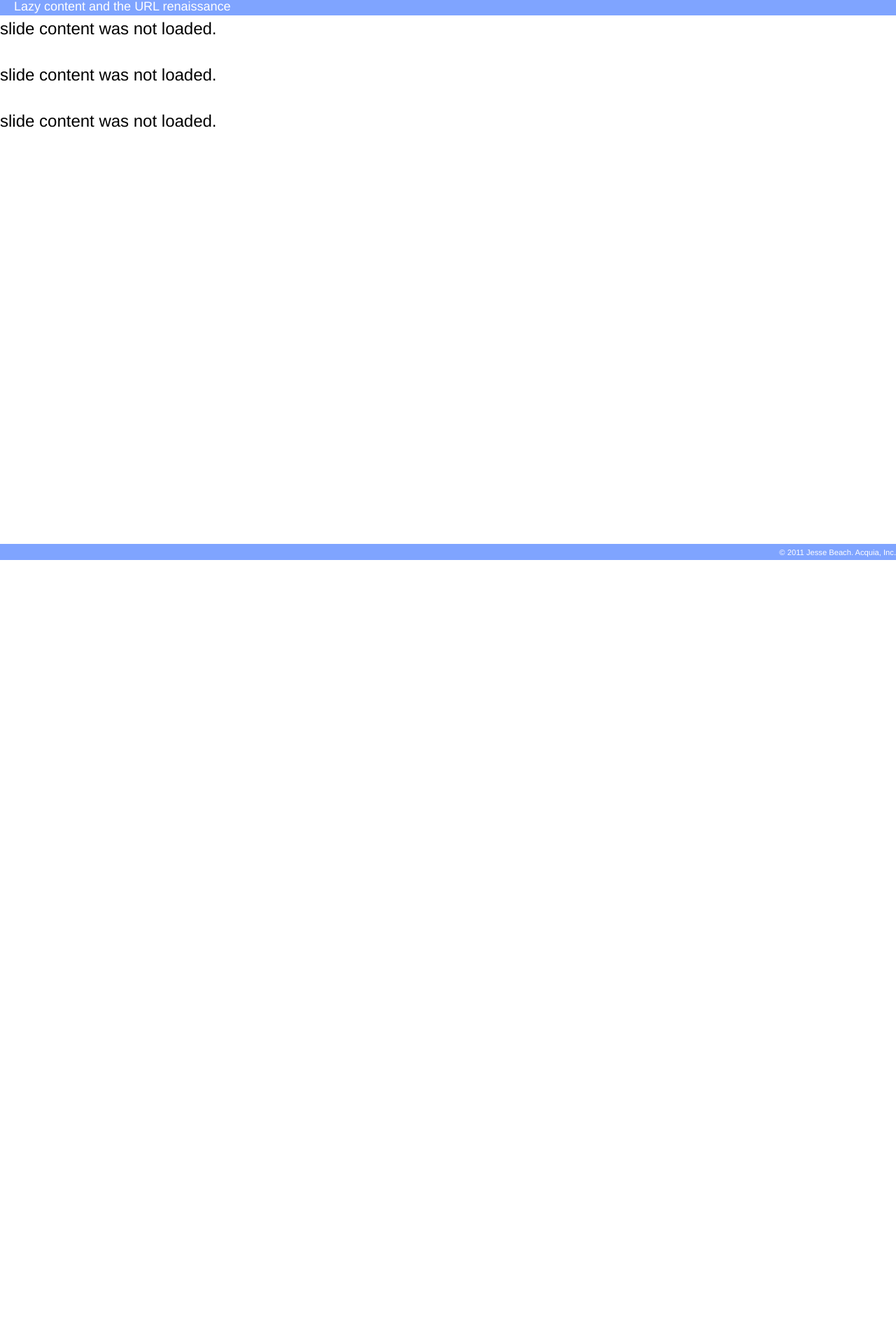
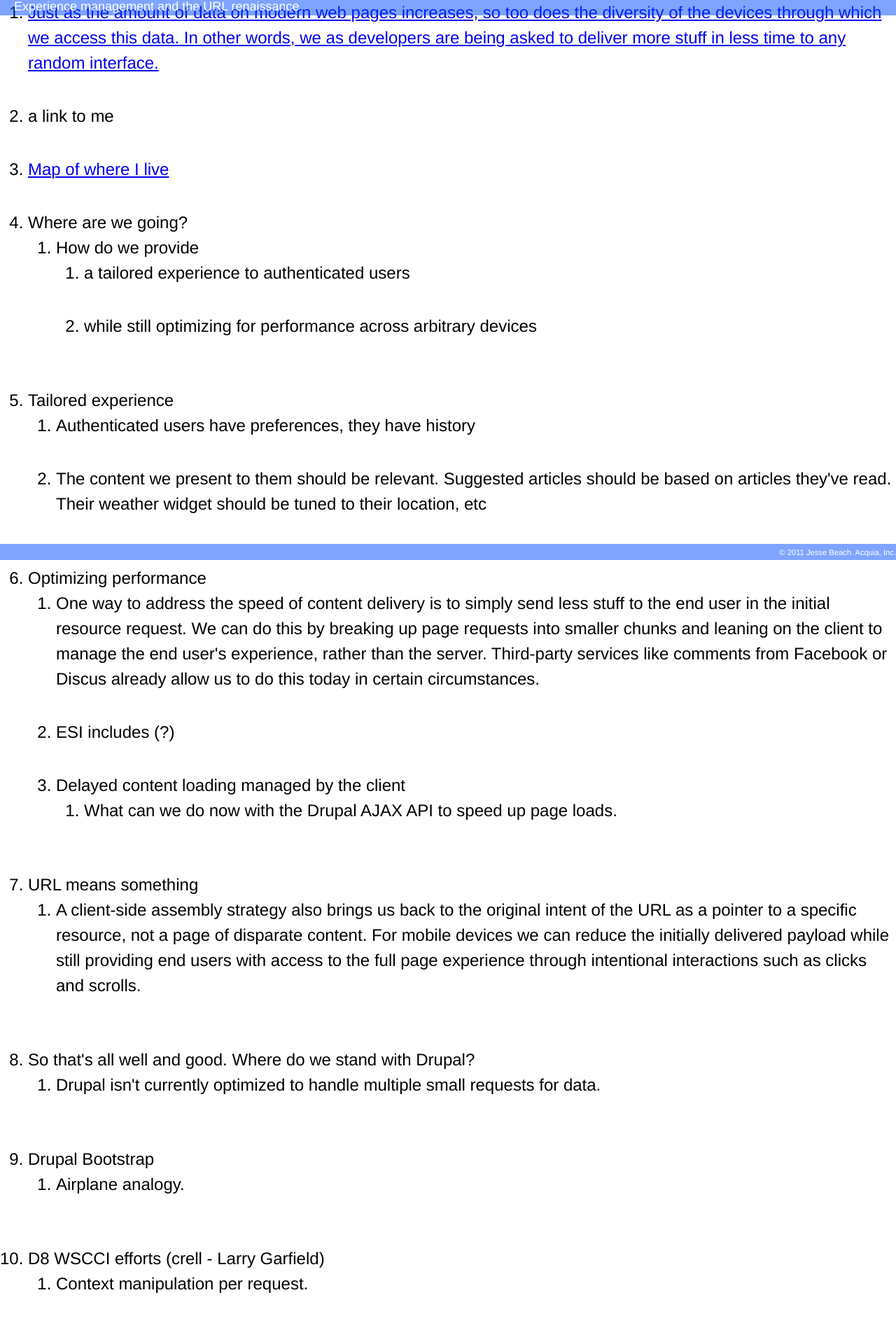
Before and after one commit to jessebeach/ux-mgmt, a PHP site: page / in a window 1280 px wide. Shown: the top 1920 px of the page at 70% size. Before the commit the page ends 800 px from the top, so only its background shows below. Run offline with PHP 8.4, Linux system fonts and the light colour scheme; some libraries are stand-ins or nearby versions.

Commit message:
Adding the controls script, index.php and the head include file.
Signed-off-by: Jesse Beach <splendidnoise@gmail.com>

```diff
--- a/includes/head.tpl.php
+++ b/includes/head.tpl.php
@@ -9,5 +9,5 @@
 <link type="text/css" rel="stylesheet" href="/css/presentation.css" />
 <link type="text/css" rel="stylesheet" href="/css/style.css" />
 <script src="/plugins/jquery/jquery.min.js"></script>
-<script src="/plugins/jQuery-Presentation/scripts/jquery.presentation-full.js"></script>
+<script src="/plugins/jquery.preso/scripts/jquery.preso.js"></script>
 <script src="/js/control.js"></script>
--- a/index.php
+++ b/index.php
@@ -9,21 +9,87 @@
 	</head>
 	<body>
     <header class="doc">
-			<h1>Lazy content and the URL renaissance</h1>
+			<h1>Experience management and the URL renaissance</h1>
     </header>
 
     <section class="doc">
-			<div id="slides">
-				<div class="slide" data-href="slides/intro.php">
-					<p>slide content was not loaded.</p>
-				</div>
-				<div class="slide" data-href="slides/map-nj.php">
-					<p>slide content was not loaded.</p>
-				</div>
-				<div class="slide" data-href="slides/simple-page.php">
-					<p>slide content was not loaded.</p>
-				</div>
-			</div>
+			<ol class="outline">
+				<li><a class="slide" href="slides/intro.php">Just as the amount of data on modern web pages increases, so too does the diversity of the devices through which we access this data. In other words, we as developers are being asked to deliver more stuff in less time to any random interface.</a></li>
+				<li>a link to me</li>
+				<li><a href="slides/map-nj.php">Map of where I live</a></li>
+				<li>Where are we going?
+					<ol>
+						<li>How do we provide
+							<ol>
+								<li class="slide">a tailored experience to authenticated users</li>
+								<li class="slide">while still optimizing for performance across arbitrary devices</li>
+							</ol>
+						</li>
+					</ol>
+				</li>
+				<li class="slide">Tailored experience
+					<ol>
+						<li>Authenticated users have preferences, they have history</li>
+						<li>The content we present to them should be relevant. Suggested articles should be based on articles they've read. Their weather widget should be tuned to their location, etc</li>
+					</ol>
+				</li>
+				<li class="slide">Optimizing performance
+					<ol>
+						<li class="slide">One way to address the speed of content delivery is to simply send less stuff to the end user in the initial resource request. We can do this by breaking up page requests into smaller chunks and leaning on the client to manage the end user's experience, rather than the server.  Third-party services like comments from Facebook or Discus already allow us to do this today in certain circumstances.</li>
+						<li class="slide">ESI includes (?)</li>
+						<li class="slide">Delayed content loading managed by the client
+							<ol>
+								<li>What can we do now with the Drupal AJAX API to speed up page loads.</li>
+							</ol>
+						</li>
+					</ol>
+				</li>
+				<li>URL means something
+					<ol>
+						<li>A client-side assembly strategy also brings us back to the original intent of the URL as a pointer to a specific resource, not a page of disparate content. For mobile devices we can reduce the initially delivered payload while still providing end users with access to the full page experience through intentional interactions such as clicks and scrolls.</li>
+					</ol>
+				</li>
+				<li>So that's all well and good. Where do we stand with Drupal?
+			    <ol>
+			    	<li>Drupal isn't currently optimized to handle multiple small requests for data.</li>
+			    </ol>
+				</li>
+				<li>Drupal Bootstrap
+			    <ol>
+			    	<li>Airplane analogy.</li>
+			    </ol>
+				</li>
+				<li>D8 WSCCI efforts (crell - Larry Garfield)
+			    <ol>
+			    	<li>Context manipulation per request.</li>
+			    </ol>
+				</li>
+				<li>Progressive enhancement
+					<ol>
+						<li>This is not new.</li>
+						<li>Content first is a better way to frame your approach to experience design</li>
+					</ol>
+				</li>
+				<li>How enhanced pages work in mobile/desktop scenarios</li>
+				<li>SEO concerns
+			    <ol>
+			    	<li>URLs point to content.</li>
+						<li>Sitemaps are just as important as they've always been</li>
+					</ol>
+				</li>
+				<li>Accessibility concerns
+			    <ol>
+			    	<li>98.4% of screen reader users have javascript enabled</li>
+			    	<li>http://webaim.org/projects/screenreadersurvey3/</li>
+			    </ol>
+				</li>
+				<li>What we need to do is bring the disparate pieces of the stack together: server side, client side, mobile/desktop presentation, experience management
+			    <ol>
+			    	<li>we are simultaneously trying to improve actual page performance as well as perceived page performance.</li>
+			    	<li>Drupal will need to adapt to become a content delivery platform rather than a page delivery platform.</li>
+			    </ol>
+				</li>
+			</ol>
 		</section>
 
 		<footer class="doc"><small>&copy; 2011 Jesse Beach. Acquia, Inc.</small></footer>
--- a/js/control.js
+++ b/js/control.js
@@ -2,11 +2,11 @@
 	$(document).on({
 		'ready': startPresentation
 	}, '', {
-		presentation: '#slides'
+		presentation: '.outline'
 	});
 
 	function startPresentation (event) {
-		$(event.data.presentation).presentation({
+		$(event.data.presentation).preso({
 		  slide: '.slide', //Reference to each individual slide
 		  pagerClass: 'nav-pager', //Class to put on the unordered list that contains links to each slide
 		  prevNextClass: 'nav-prev-next', //Class to put on the unordered list that contains the previous and next links
```
